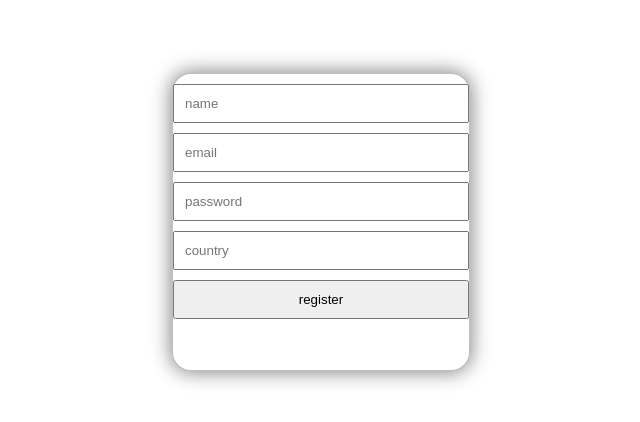
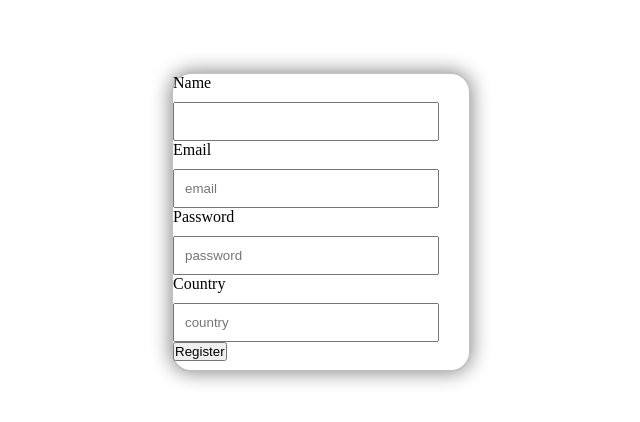
Before and after one commit to okramlicmeva/passgen, a website: page realfront/register.html in a window 1280 px wide. Shown: the part 178-600 px from the top of the page, without its empty margins (319-959 px from the left). Drawn offline with Linux system fonts and the light colour scheme.

Commit message:
registration, hashed password, connecting things

```diff
--- a/package.json
+++ b/package.json
@@ -1,5 +1,7 @@
 {
   "dependencies": {
+    "bcryptjs": "^3.0.2",
+    "cookie-parser": "^1.4.7",
     "cors": "^2.8.5",
     "dotenv": "^16.5.0",
     "express": "^5.1.0",
--- a/realfront/register.html
+++ b/realfront/register.html
@@ -10,19 +10,31 @@
   <div id="wrapper">
 <div id="center">
 
-  <form action="regForm" method="post">
-<div class="fieldss">
-<input type="name" name="name" id="name" placeholder="name">
-  <input type="email" name="email" id="email" placeholder="email">
-  <input type="password" name="password" id="password" placeholder="password">
-  <input type="country" name="country" id="country" placeholder="country">
-  <input type="submit" value="register">
-</div>
-</div>
-</form>
+  <form id="registrationForm">
+    <div>
+      <label for="name">Name</label>
+      <input type="text" id="name" name="name" required>
+    </div>
+    <div>
+      <label for="email">Email</label>
+      <input type="text" id="email" name="email" placeholder="email" required>
+    </div>
+    <div>
+      <label for="password">Password</label>
+      <input type="password" id="password" name="password" placeholder="password" required>
+    </div>
+    <div>
+      <label for="country">Country</label>
+      <input type="text" id="country" name="country" placeholder="country" required>
+    </div>
+    <button type="submit">Register</button>
+  </form>
 
 <!-- pretvori u pravu formu i povezi-->
 </div>
 
+
+
+<script src="register.js"></script>
 </body>
 </html>
```
Also changed, not shown: server/server.js (+6 -6 lines), 1 other file.
